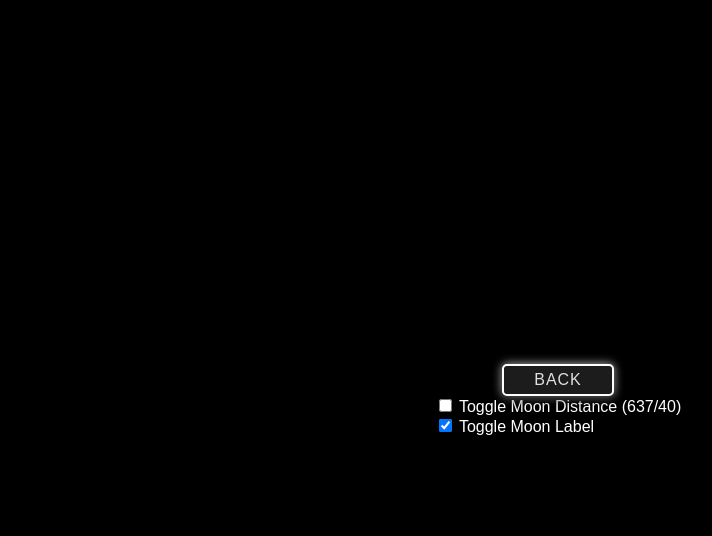
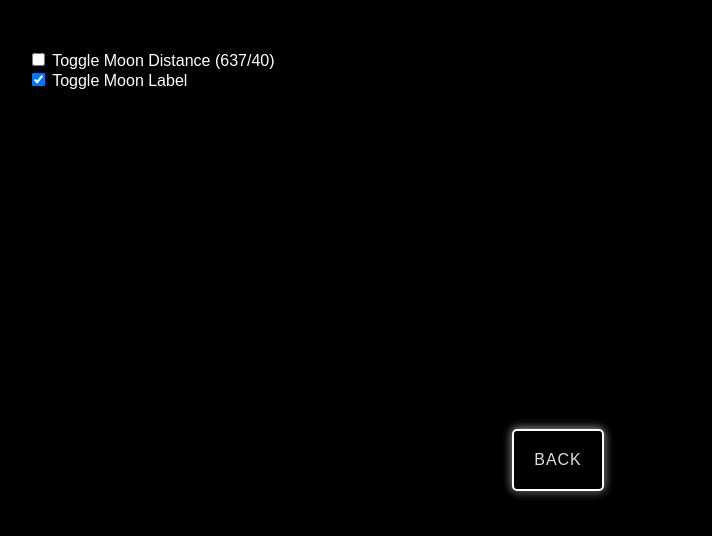
Before and after one commit to xtrdnrmnd/orrery, a plain HTML site: page earth/index.html in a window 1280 px wide. Shown: the whole page, without its empty margins (82-794 px from the left). Drawn offline with nearby package versions, Linux system fonts and the light colour scheme.

```diff
--- a/earth/index.html
+++ b/earth/index.html
@@ -24,8 +24,8 @@
 </head>
 
 <body>
-    <a href="../index.html"><button class="space-button space-button-back">Back</button></a>
-    <div id="ui">
+    <a href="../index.html"><button class="space-button space-button-back btn-prim2">Back</button></a>
+    <div id="ui" style="position: absolute; left: 100px; top: 50px;">
         <label>
             <input type="checkbox" id="toggleMoonDistance"> Toggle Moon Distance (637/40)
         </label>
--- a/style.css
+++ b/style.css
@@ -135,6 +135,14 @@ h1 {
     margin-top: 50px;
 }
 
+.btn-prim2 {
+    padding: 20px;
+    background-color: rgba(0, 0, 0, 0.7);
+    border-bottom: 2px solid white;
+    width: 100%;
+    margin-top: 120px;
+}
+
 @keyframes twinkling {
     0% {
         opacity: 0.8;
```
